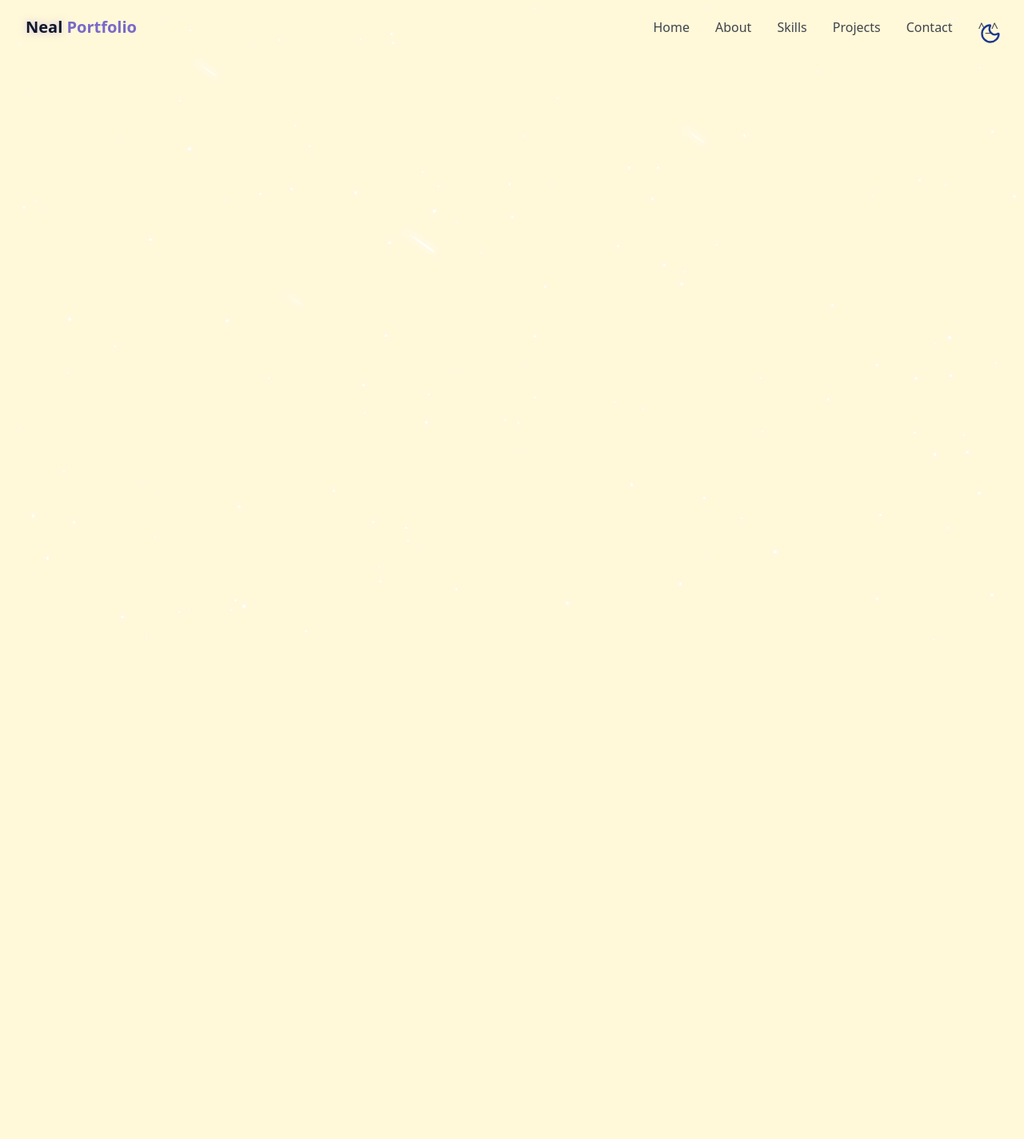
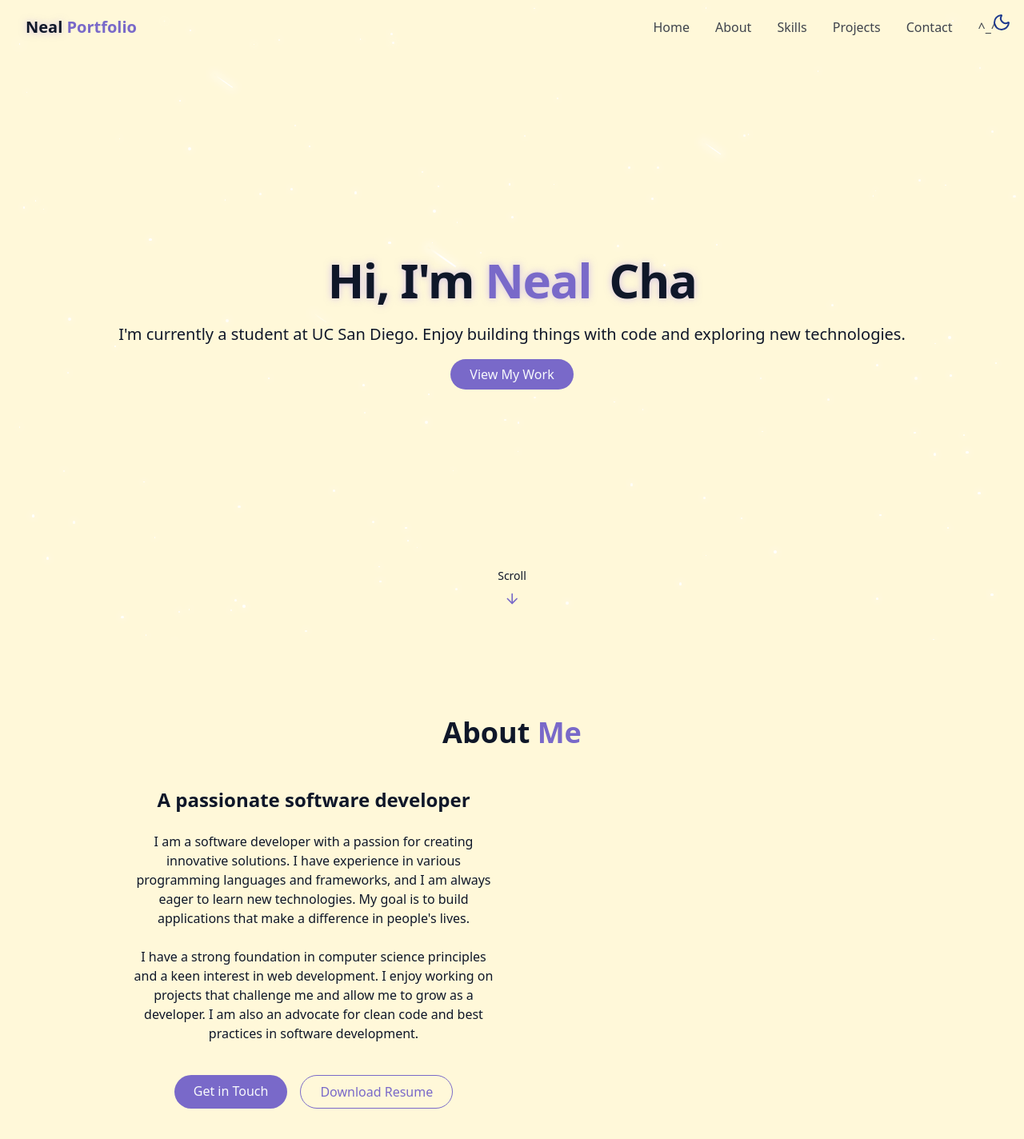
Before and after one commit to 2339140098NC/neal_portfolio, a React (Vite) app: page / in a window 1280 px wide. Shown: the top 1424 px of the page at 80% size. Before the commit the page ends 800 px from the top, so only its background shows below. Built offline with nearby package versions, Linux system fonts and the light colour scheme.

Commit message:
Further implemented the main page, includes Hero section, About me sectme section...

```diff
--- /dev/null
+++ b/src/components/AboutMeSection.jsx
@@ -0,0 +1,39 @@
+export const AboutMeSection =() => {
+    return(
+        <section id="about" className="py-24 px-4 relative">
+            {" "}
+            <div className="container mx-auto max-w-5xl">
+                <h2 className="text-3xl md:text-4xl font-bold mb-12 text-center">
+                   About <span className="text-primary">Me</span>
+                </h2>
+                <div className="grid grid-cols-1 md:grid-cols-2 gap-8 items-center">
+                    <div className="space-y-6">
+                        <h3 className="text-2xl font-semibold">
+                            A passionate software developer
+                        </h3>
+
+                        <p className="text-muted-foreground">
+                            {" "}
+                            I am a software developer with a passion for creating innovative solutions. I have experience in various programming languages and frameworks, and I am always eager to learn new technologies. My goal is to build applications that make a difference in people's lives.
+                        </p>
+
+                        <p className="text-muted-foreground">
+                            I have a strong foundation in computer science principles and a keen interest in web development. I enjoy working on projects that challenge me and allow me to grow as a developer. I am also an advocate for clean code and best practices in software development.
+                        </p>
+
+                        <div className="flex flex-col sm:flex-row gap-4 pt-4 justify-center">
+                            <a href="#contact" className="cosmic-button">
+                                Get in Touch
+                            </a>
+
+                            <a href="" className="px-6 py-2 rounded-full border border-primary text-primary hover:bg-primary/10 transition-colors-duration-300">
+                                Download Resume
+                            </a>
+
+                        </div>
+                    </div>
+                </div>
+            </div>
+        </section>
+    );
+};
--- /dev/null
+++ b/src/components/HeroSection.jsx
@@ -0,0 +1,38 @@
+import {ArrowDown} from "lucide-react";
+
+export const HeroSection = () => {
+    return(
+    <section id="hero"
+        className="relative min-h-screen flex flex-col items-center justify-center px-4"
+    >
+        <div classsName="container max-w-4xl mx-auto text-center z-10">
+            <div className="space-y-6">
+                <h1 className="text-glow text-4xl md:text-6xl font-bold tracking-tight ">
+                    <span className="opactiy-0 animate-fade-in"> Hi, I'm</span>
+                    <span className="text-primary opactiy-0 animate-fade-in-delay-1"> Neal </span>
+                    <span className="text-Gradient ml-2 opactiy-0 animate-fade-in-delay-2"> Cha </span>
+                </h1>
+                <p className="text-lg md:text-xl text-muted-foreground max-2-2xl mx-auto opacity-0 animate-fade-in-delay-3">
+                    I'm currently a student at UC San Diego.
+                    Enjoy building things with code and exploring new technologies.
+                </p>
+                <div className="opacity-0 animate-fade-in-delay-4 padding-4">
+                    <a href="#projects" className="cosmic-button ">
+                        View My Work
+                    </a>
+                </div>
+            </div>
+        </div>
+
+        <div
+            className="absolute bottom-8 left-1/2 transform -translate-x-1/2 flex flex-col items-center animate-bounce"
+
+        >
+            <span className="text-sm text-muted-foreground mb-2">
+            Scroll
+            </span>
+            <ArrowDown className="h-5 w-5 text-primary" />
+        </div>
+    </section>
+    );
+}
--- a/src/components/ThemeToggle.jsx
+++ b/src/components/ThemeToggle.jsx
@@ -36,14 +36,14 @@ export const ThemeToggle = () => {
         <button
             onClick={toggleTheme}
             className={cn(
-                "fixed max-sm:hidden top-5 right-5 z-50 p-2 rounded-full transition-colors duration-300",
+                "fixed max-sm:hidden top-2 right-2 z-50 p-2 rounded-full transition-colors duration-300",
                 "focus:outlin-hidden"
             )}
         >
             {""}
             {isDarkMode ? (<Sun className="h-6 w-6 text-yellow-300" />
             ):(
-            <Moon className="h-7 w-7 text-blue-900" />
+            <Moon className="h-6 w-6 text-blue-900" />
             )}
         </button>
     );
--- a/src/pages/Home.jsx
+++ b/src/pages/Home.jsx
@@ -1,6 +1,8 @@
 import {ThemeToggle} from "@/components/ThemeToggle";
 import {StarBackground} from "@/components/StarBackground";
 import {Navbar} from "@/components/Navbar";
+import {HeroSection} from "@/components/HeroSection";
+import {AboutMeSection} from "@/components/AboutMeSection";
 
 export default function Home() {
   return <div className="min-h-screen bg-background text-foreground overflow-x-hidden">
@@ -11,7 +13,10 @@ export default function Home() {
     {/* Navbar*/}
     <Navbar/>
     {/* Main content */}
-
+    <main>
+      <HeroSection/>
+      <AboutMeSection/>
+    </main>
     {/* Footer */}
   </div>;
 }
```
